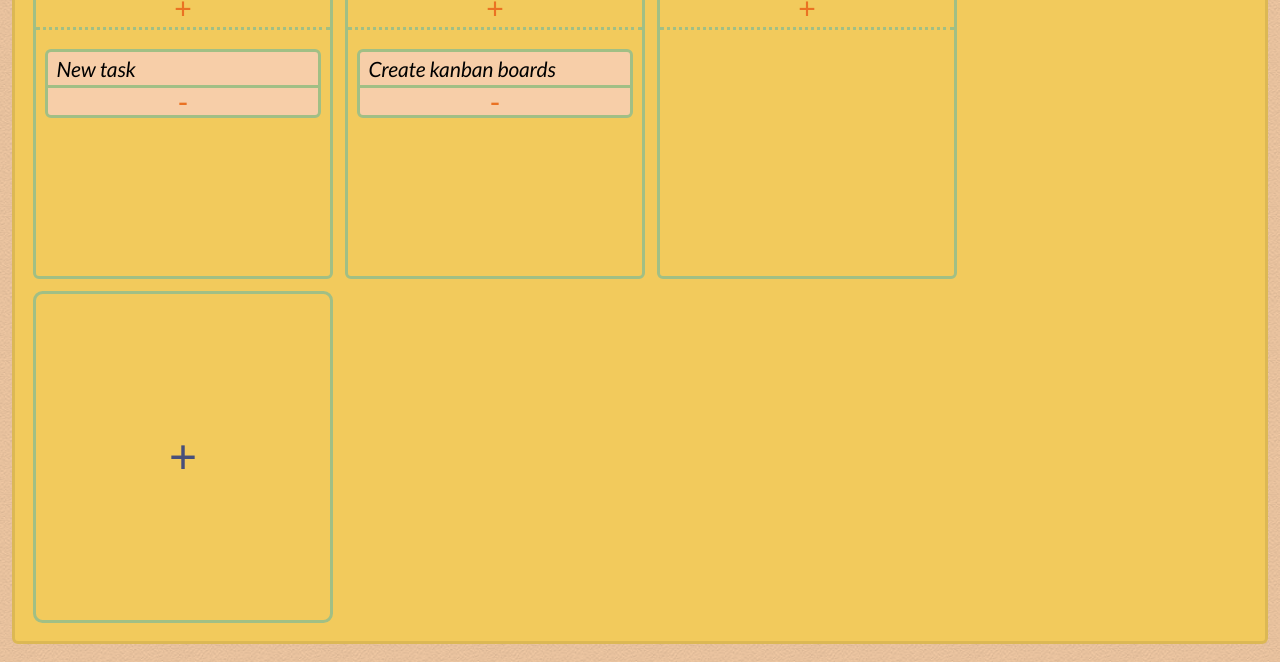
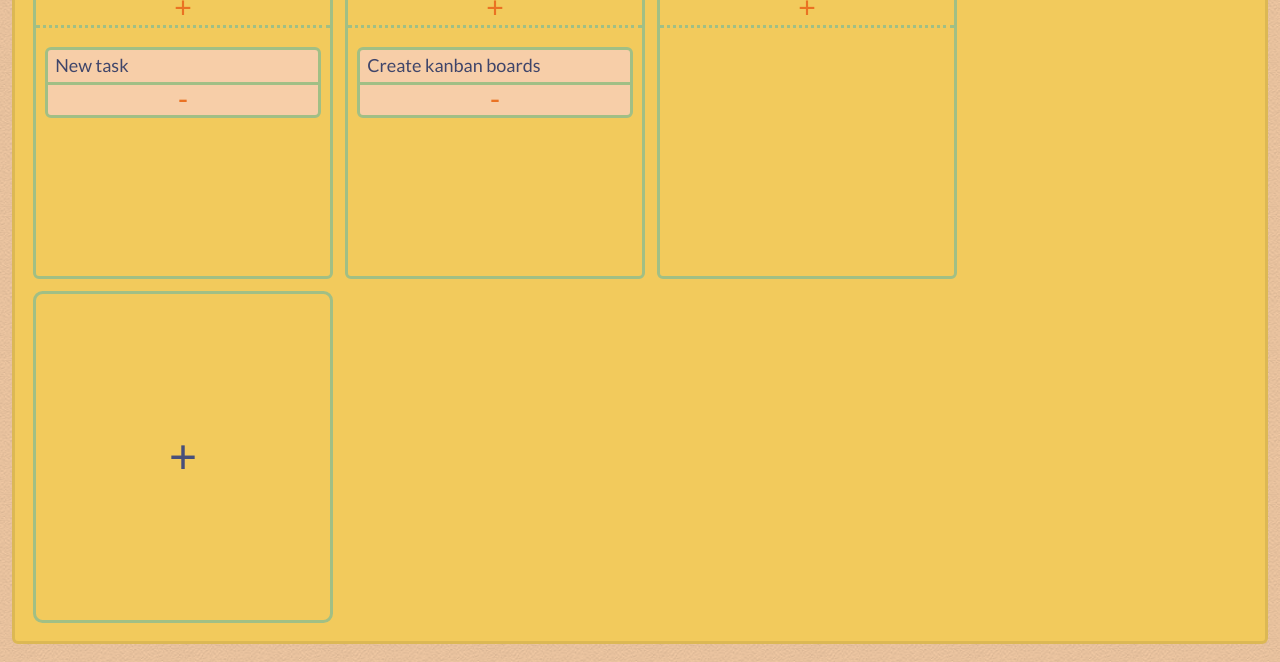
Before and after one commit to busik90/11.6.zadanie, a website: page index.html in a window 1280 px wide. Shown: the part 237-899 px from the top of the page. Drawn offline with nearby package versions, Linux system fonts and the light colour scheme.

Commit message:
Add .card-placeholder, min-width, <ul> height

```diff
--- a/sass/style.scss
+++ b/sass/style.scss
@@ -36,6 +36,14 @@ body {
   font-family: 'Lato', sans-serif;
   background: #fcd2ab url('../images/creampaper.png');
   background-blend-mode: multiply;
+}
+
+button {
+  cursor: pointer;
+  padding: 0 .3rem;
+  &:active {
+    padding: 0 .3rem;
+  }
 }
 
 .disable-events {
@@ -85,6 +93,7 @@ nav {
 
 .column-container {
   @include flex(stretch, flex-start, row wrap);
+  min-width: 300px;
   min-height: calc(100% - #{$nav-height});
   padding: .4em .4em;
   background-color: $yellow;
@@ -92,7 +101,7 @@ nav {
   border-radius: 0 $radius $radius;
 
   .column {
-    min-width: 300px;
+    width: 300px;
     min-height: 330px;
     margin: $col-margin;
     border: $border-column;
@@ -100,11 +109,10 @@ nav {
     overflow-x: hidden;
     overflow-y: auto;
 
-    @include flex(flex-start, flex-start, column);
+    @include flex(stretch, flex-start, column);
 
     .column-header {
       @include flex(center, space-between);
-      width: 100%;
 
       h2 {
         @include font(.85em, 700, $col: $blue);
@@ -114,7 +122,6 @@ nav {
       .delete-column-btn {
         @include font(.6rem, 300, $col: $orange);
         transform: scale(1.3, 1);
-        cursor: pointer;
         background-color: transparent;
         border: $border-column;
         border-top: none;
@@ -127,7 +134,6 @@ nav {
     }
 
     .add-card-btn {
-      width: 100%;
       @include font(1em, $col: $orange);
       border: $border-column;
       border-bottom-style: dotted;
@@ -138,19 +144,28 @@ nav {
     }
 
     .column-card-list {
-      width: 100%;
+      flex: 1;
       padding: .3em;
 
-      .card {
-        @include flex(flex-start, space-between, column);
+      %card-basic {
         margin: 10px auto;
-        background-color: #f7cea8;
-        border: 3px solid $green;
+        border: $border-column;
         border-radius: $radius;
       }
 
+      .card {
+        @extend %card-basic;
+        background-color: #f7cea8;
+      }
+
+      .card-placeholder {
+        @extend %card-basic;
+        height: 71px;
+      }
+
       .card-description {
-        @include font(.7em, 400, italic);
+        min-height: 1em;
+        @include font(.6em, 400, $col: darken($blue, 5%));
         padding: .2em .4em;
       }
 
@@ -159,7 +174,6 @@ nav {
         height: 1em;
         line-height: .5em;
         @include font(1em, $col: $orange);
-        cursor: pointer;
         background-color: transparent;
         border: none;
         border-top: $border-column;
@@ -170,8 +184,8 @@ nav {
   .add-column-btn {
     @include flex();
     @include font(1.6em, $col: $blue);
+    min-width: 100px;
     padding: 0;
-    cursor: pointer;
     background-color: transparent;
     order: 100;
   }
```
Also changed, not shown: css/style.css, 1 other file.
